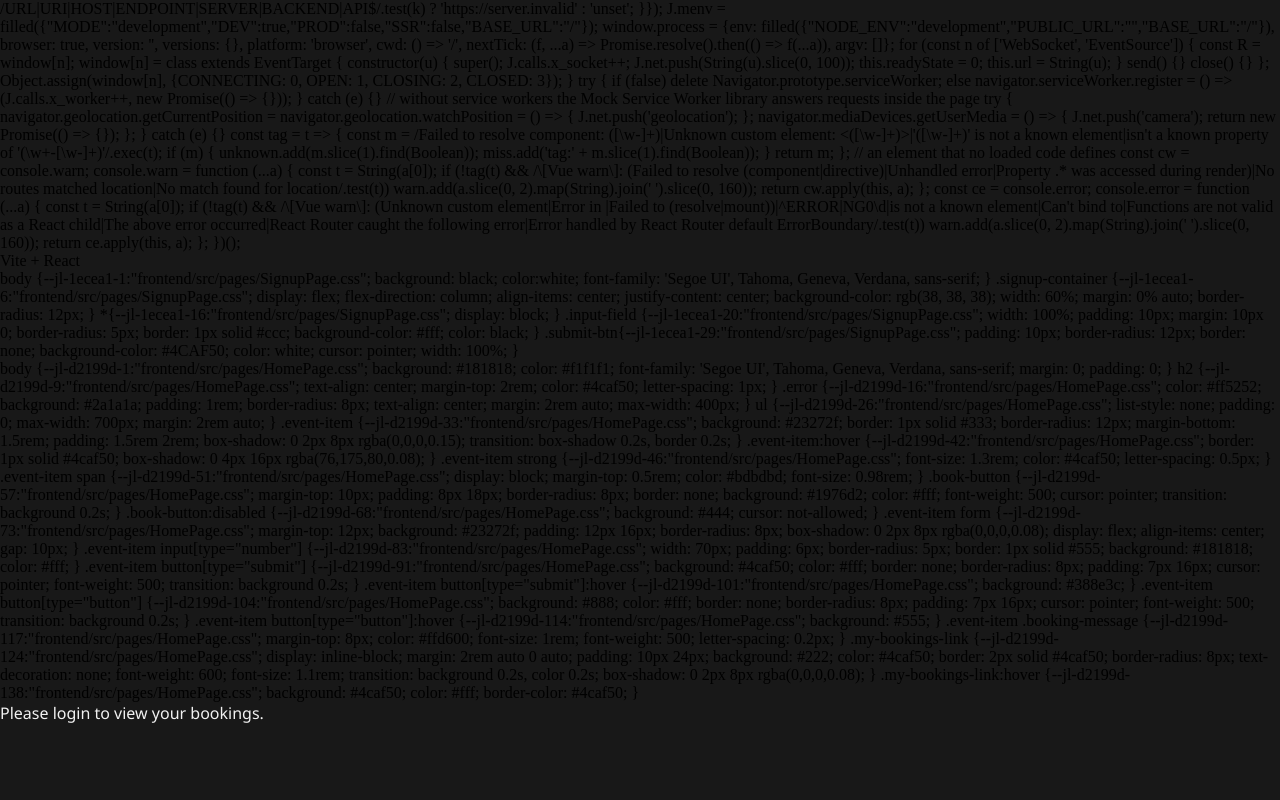
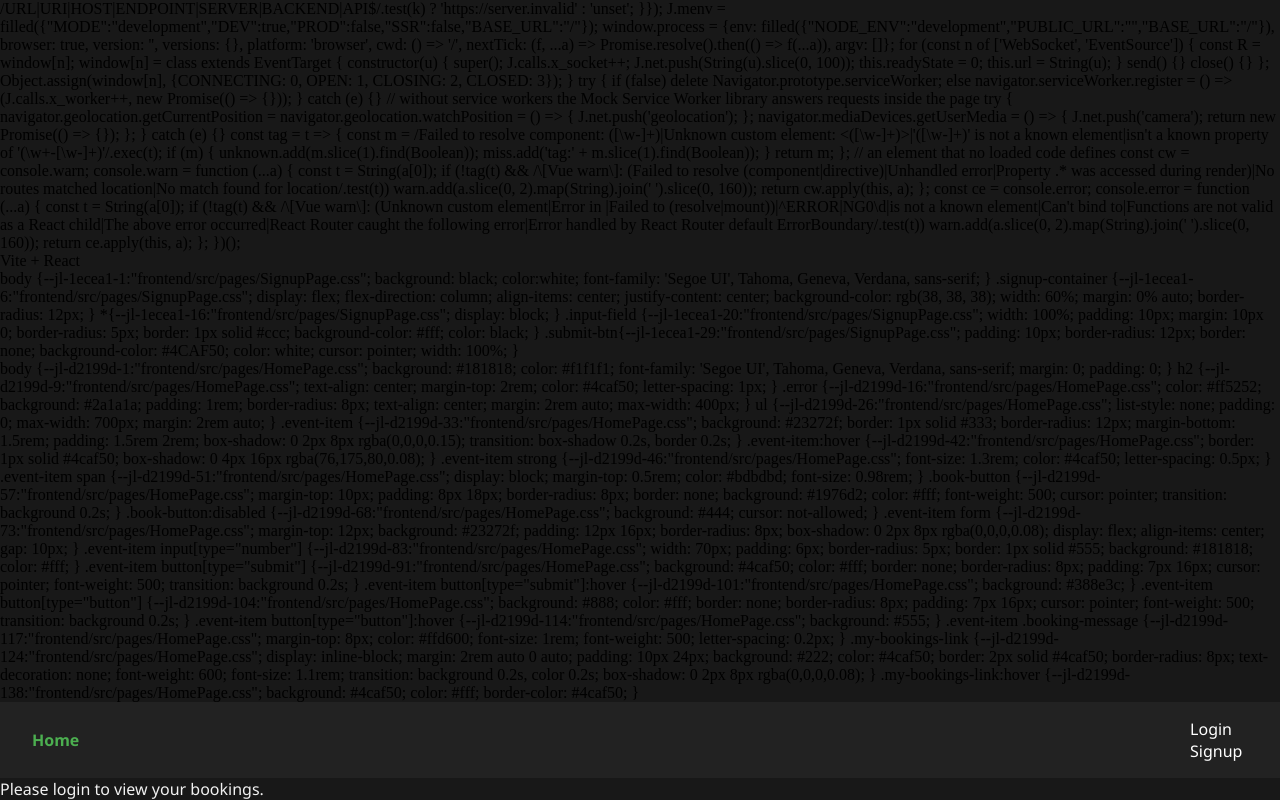
Before and after one commit to Vanaraj10/Ticket-Booking-Go, a React (Vite) app in the folder frontend/: page /my-bookings in a window 1280 px wide. Shown: the part 2034-2834 px from the top of the page. Before the commit the page ends 2758 px from the top, so only its background shows below. Built offline with nearby package versions, Linux system fonts and the light colour scheme.

Commit message:
Implement NavBar component and remove My Bookings link from HomePage

```diff
--- a/frontend/src/App.jsx
+++ b/frontend/src/App.jsx
@@ -3,13 +3,17 @@ import SignupPage from "./pages/SignupPage";
 import LoginPage from "./pages/LoginPage";
 import HomePage from "./pages/HomePage";
 import MyBookingsPage from "./pages/MyBookingsPage";
+import NavBar from "./components/NavBar";
 export default function App() {
   return (
+    <>
+    <NavBar />
     <Routes>
       <Route path="/" element={ <HomePage/> } />
       <Route path="/login" element={ <LoginPage />} />
       <Route path="/signup" element={ <SignupPage/> } />
       <Route path="/my-bookings" element={ <MyBookingsPage/> } />
     </Routes>
+    </>
   )
 }
--- /dev/null
+++ b/frontend/src/components/NavBar.jsx
@@ -0,0 +1,34 @@
+import { useNavigate,Link } from "react-router-dom";
+
+export default function NavBar() {
+    const navigate = useNavigate();
+    const token = localStorage.getItem("token");
+
+    const handleLogout = () => {
+        localStorage.removeItem("token");
+        navigate("/login");
+    };
+
+     return (
+    <nav style={{
+      background: "#222", padding: "1rem 2rem", display: "flex", alignItems: "center", justifyContent: "space-between"
+    }}>
+      <div>
+        <Link to="/" style={{ color: "#4caf50", fontWeight: 700, marginRight: 24, textDecoration: "none" }}>Home</Link>
+       {token && <Link to="/my-bookings" style={{ color: "#4caf50", fontWeight: 700, marginRight: 24, textDecoration: "none" }}>My Bookings</Link>}
+      </div>
+      <div>
+        {token ? (
+          <button onClick={handleLogout} style={{
+            background: "#ff5252", color: "#fff", border: "none", borderRadius: 8, padding: "8px 18px", fontWeight: 600, cursor: "pointer"
+          }}>Logout</button>
+        ) : (
+          <>
+            <Link to="/login" style={{ color: "#fff", marginRight: 16, textDecoration: "none" }}>Login</Link>
+            <Link to="/signup" style={{ color: "#fff", textDecoration: "none" }}>Signup</Link>
+          </>
+        )}
+      </div>
+    </nav>
+  );
+}
--- a/frontend/src/pages/HomePage.jsx
+++ b/frontend/src/pages/HomePage.jsx
@@ -70,7 +70,6 @@ export default function HomePage() {
 
   return (
     <div>
-       <Link to={"/my-bookings"} className="my-bookings-link">My Bookings</Link>
       <h2>Events</h2>
       {events.length === 0 && <p>No Events Found</p>}
       <ul>
@@ -99,7 +98,7 @@ export default function HomePage() {
                   required
                 />
                 <button type="submit">Confirm</button>
-                <button onClick={()=>setBookingEventId(null)}>Cancel</button>
+                <button onClick={() => setBookingEventId(null)}>Cancel</button>
                 {bookingMessage && <div color="white">{bookingMessage}</div>}
               </form>
             )}
```
